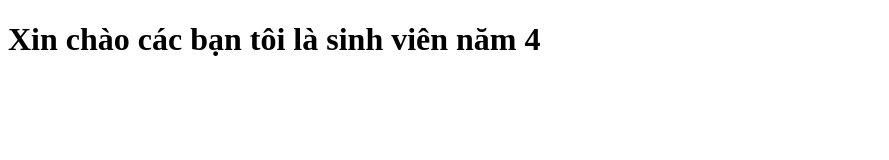
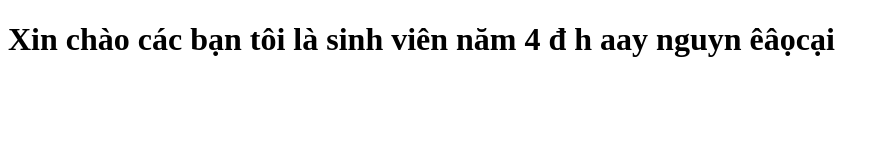
Before and after one commit to thenguyen1998/Gittest, a plain HTML site: page index.html in a window 1280 px wide. Shown: the whole page, without its empty margins (0-889 px from the left). Drawn offline with Linux system fonts and the light colour scheme.

Commit message:
Update index.html

```diff
--- a/index.html
+++ b/index.html
@@ -8,7 +8,7 @@
 </head>
 
 <body>
-      <h1>Xin chào các bạn tôi là sinh viên năm 4</h1>
+      <h1>Xin chào các bạn tôi là sinh viên năm 4 đ h aay nguyn êâọcại</h1>
 </body>
 
 </html>
```
